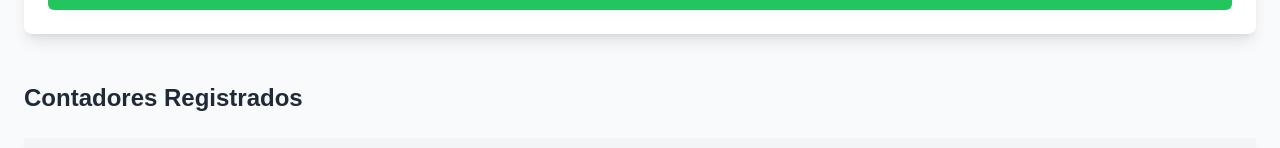
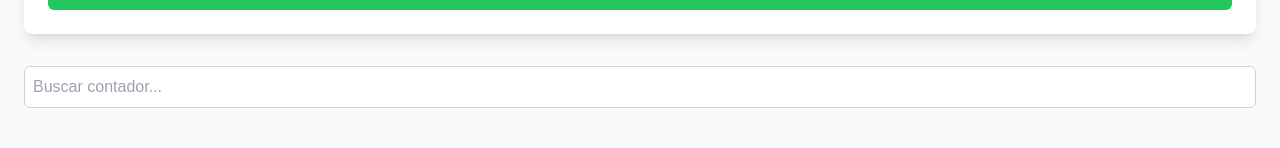
Before and after one commit to aaron-cedillo/EbenConta_Project, a Next.js app: page /AdminDashboard in a window 1280 px wide. Shown: the part 536-684 px from the top of the page. Built offline with nearby package versions, Linux system fonts and the light colour scheme; no server answers.

Commit message:
filtrado de contadores

```diff
--- a/src/app/AdminDashboard/page.tsx
+++ b/src/app/AdminDashboard/page.tsx
@@ -23,6 +23,7 @@ const AdminDashboard = () => {
   const [message, setMessage] = useState('');
   const [errorMessage, setErrorMessage] = useState('');
   const [contadores, setContadores] = useState<Contador[]>([]);
+  const [filteredContadores, setFilteredContadores] = useState<Contador[]>([]); // Nuevo estado para los contadores filtrados
   const [editMode, setEditMode] = useState(false);
   const [selectedId, setSelectedId] = useState<number | null>(null);
   const [showLogoutModal, setShowLogoutModal] = useState(false); // Control para el modal de logout
@@ -30,6 +31,7 @@ const AdminDashboard = () => {
   const [showDeleteModal, setShowDeleteModal] = useState(false); // Control para el modal de eliminación
   const [selectedContador, setSelectedContador] = useState<Contador | null>(null); // Contador seleccionado para eliminar
   const [initialPassword, setInitialPassword] = useState(''); // Para guardar la contraseña inicial
+  const [searchTerm, setSearchTerm] = useState(''); // Estado para el término de búsqueda
 
   useEffect(() => {
     fetchContadores();
@@ -40,11 +42,27 @@ const AdminDashboard = () => {
     }
   }, []);
 
+  useEffect(() => {
+    // Filtrar contadores por nombre o correo cada vez que cambie el término de búsqueda
+    if (searchTerm.trim() === '') {
+      setFilteredContadores(contadores); // Mostrar todos los contadores si no hay término de búsqueda
+    } else {
+      setFilteredContadores(
+        contadores.filter(
+          (contador) =>
+            contador.Nombre.toLowerCase().includes(searchTerm.toLowerCase()) ||
+            contador.Correo.toLowerCase().includes(searchTerm.toLowerCase())
+        )
+      );
+    }
+  }, [searchTerm, contadores]);
+
   const fetchContadores = async () => {
     try {
       const response = await axios.get('http://localhost:3001/api/users');
       const filteredContadores = response.data.filter((contador: Contador) => contador.Rol === 'contador');
       setContadores(filteredContadores);
+      setFilteredContadores(filteredContadores); // Inicializamos la lista de contadores filtrados
     } catch (error) {
       console.error('Error al obtener contadores:', error);
     }
@@ -134,6 +152,7 @@ const AdminDashboard = () => {
       await axios.delete(`http://localhost:3001/api/admin/eliminar/${contadorId}`);
       setMessage('Contador eliminado exitosamente');
       setContadores(contadores.filter((contador) => contador.UsuarioID !== contadorId));
+      setFilteredContadores(filteredContadores.filter((contador) => contador.UsuarioID !== contadorId)); // Actualizamos los contadores filtrados
     } catch (error) {
       console.error('Error al eliminar contador:', error);
       setErrorMessage('Error al eliminar contador');
@@ -213,6 +232,16 @@ const AdminDashboard = () => {
       {message && <p className="text-center text-green-600 font-semibold">{message}</p>}
       {errorMessage && <p className="text-center text-red-600 font-semibold">{errorMessage}</p>}
 
+      <div className="mb-6">
+        <input
+          type="text"
+          value={searchTerm}
+          onChange={(e) => setSearchTerm(e.target.value)}
+          placeholder="Buscar contador..."
+          className="p-2 w-full border border-gray-300 rounded-md focus:ring-2 focus:ring-indigo-500"
+        />
+      </div>
+
       <h2 className="text-2xl font-semibold text-gray-800 mt-12 mb-6">Contadores Registrados</h2>
       <table className="w-full table-auto border-collapse bg-white rounded-lg shadow-lg">
         <thead>
@@ -224,7 +253,7 @@ const AdminDashboard = () => {
           </tr>
         </thead>
         <tbody>
-          {contadores.map((contador) => (
+          {filteredContadores.map((contador) => (
             <tr key={contador.UsuarioID} className="border-b">
               <td className="py-2 px-4 text-sm">{contador.Nombre}</td>
               <td className="py-2 px-4 text-sm">{contador.Correo}</td>
```
